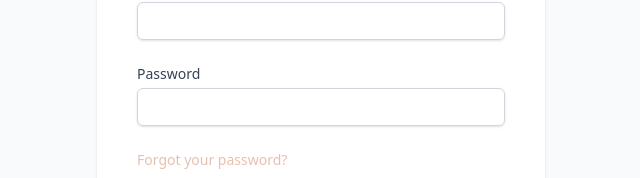
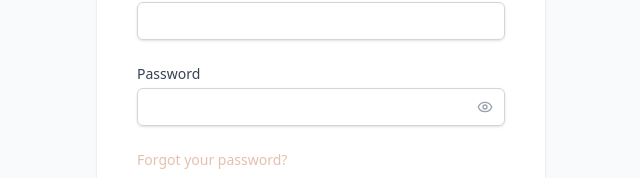
Before and after one commit to carlosd2381/OMD, a React (Vite) app: page /auth/login in a window 1280 px wide. Shown: the part 341-519 px from the top of the page, without its empty margins (319-959 px from the left). Built offline with nearby package versions, Linux system fonts and the light colour scheme; no server answers; the database is empty.

Commit message:
feat: add show/hide password toggle on login and portal set-password

```diff
--- a/src/modules/auth/LoginPage.tsx
+++ b/src/modules/auth/LoginPage.tsx
@@ -1,5 +1,6 @@
 import { useState } from 'react';
 import { useNavigate, Link, useLocation, useSearchParams } from 'react-router-dom';
+import { Eye, EyeOff } from 'lucide-react';
 import { supabase } from '../../lib/supabase';
 import toast from 'react-hot-toast';
 
@@ -10,6 +11,7 @@ export default function LoginPage() {
   const [loading, setLoading] = useState(false);
   const [email, setEmail] = useState('');
   const [password, setPassword] = useState('');
+  const [showPassword, setShowPassword] = useState(false);
 
   const nextParam = searchParams.get('next');
   const stateFrom = (location.state as { from?: { pathname?: string } } | null)?.from?.pathname;
@@ -62,17 +64,26 @@ export default function LoginPage() {
         <label htmlFor="password" className="block text-sm font-medium text-gray-700">
           Password
         </label>
-        <div className="mt-1">
+        <div className="mt-1 relative">
           <input
             id="password"
             name="password"
-            type="password"
+            type={showPassword ? 'text' : 'password'}
             autoComplete="current-password"
             required
             value={password}
             onChange={(e) => setPassword(e.target.value)}
-            className="appearance-none block w-full px-3 py-2 border border-gray-300 rounded-md shadow-sm placeholder-gray-400 focus:outline-none focus:ring-primary focus:border-primary sm:text-sm"
+            className="appearance-none block w-full px-3 py-2 pr-10 border border-gray-300 rounded-md shadow-sm placeholder-gray-400 focus:outline-none focus:ring-primary focus:border-primary sm:text-sm"
           />
+          <button
+            type="button"
+            onClick={() => setShowPassword((v) => !v)}
+            className="absolute inset-y-0 right-0 flex items-center px-3 text-gray-400 hover:text-gray-600"
+            aria-label={showPassword ? 'Hide password' : 'Show password'}
+            tabIndex={-1}
+          >
+            {showPassword ? <EyeOff className="h-4 w-4" /> : <Eye className="h-4 w-4" />}
+          </button>
         </div>
       </div>
 
--- a/src/modules/portal/ClientPortal.tsx
+++ b/src/modules/portal/ClientPortal.tsx
@@ -1,6 +1,6 @@
 import { useEffect, useMemo, useState } from 'react';
 import { useLocation, useNavigate, useParams } from 'react-router-dom';
-import { FileText, CheckSquare, PenTool, DollarSign, Star, Layout, Lock, Download, ClipboardList, CreditCard, CheckCircle, ArrowRight, ArrowLeft, Loader2 } from 'lucide-react';
+import { FileText, CheckSquare, PenTool, DollarSign, Star, Layout, Lock, Download, ClipboardList, CreditCard, CheckCircle, ArrowRight, ArrowLeft, Loader2, Eye, EyeOff } from 'lucide-react';
 import type { LucideIcon } from 'lucide-react';
 import { portalService } from '../../services/portalService';
 import { questionnaireService } from '../../services/questionnaireService';
@@ -111,6 +111,7 @@ export default function ClientPortal() {
   const [setPasswordValue, setSetPasswordValue] = useState('');
   const [setPasswordConfirm, setSetPasswordConfirm] = useState('');
   const [setPasswordLoading, setSetPasswordLoading] = useState(false);
+  const [setPasswordVisible, setSetPasswordVisible] = useState(false);
 
   useEffect(() => {
     let cancelled = false;
@@ -1029,15 +1030,26 @@ export default function ClientPortal() {
                 </p>
               </div>
               <div className="flex flex-col sm:flex-row sm:items-center gap-2">
+                <div className="relative">
+                  <input
+                    type={setPasswordVisible ? 'text' : 'password'}
+                    placeholder="New password"
+                    value={setPasswordValue}
+                    onChange={(e) => setSetPasswordValue(e.target.value)}
+                    className="w-full pl-3 pr-9 py-2 text-sm border border-amber-300 rounded-md focus:outline-none focus:ring-1 focus:ring-amber-500"
+                  />
+                  <button
+                    type="button"
+                    onClick={() => setSetPasswordVisible((v) => !v)}
+                    className="absolute inset-y-0 right-0 flex items-center px-2 text-amber-700 hover:text-amber-900"
+                    aria-label={setPasswordVisible ? 'Hide password' : 'Show password'}
+                    tabIndex={-1}
+                  >
+                    {setPasswordVisible ? <EyeOff className="h-4 w-4" /> : <Eye className="h-4 w-4" />}
+                  </button>
+                </div>
                 <input
-                  type="password"
-                  placeholder="New password"
-                  value={setPasswordValue}
-                  onChange={(e) => setSetPasswordValue(e.target.value)}
-                  className="px-3 py-2 text-sm border border-amber-300 rounded-md focus:outline-none focus:ring-1 focus:ring-amber-500"
-                />
-                <input
-                  type="password"
+                  type={setPasswordVisible ? 'text' : 'password'}
                   placeholder="Confirm password"
                   value={setPasswordConfirm}
                   onChange={(e) => setSetPasswordConfirm(e.target.value)}
```
